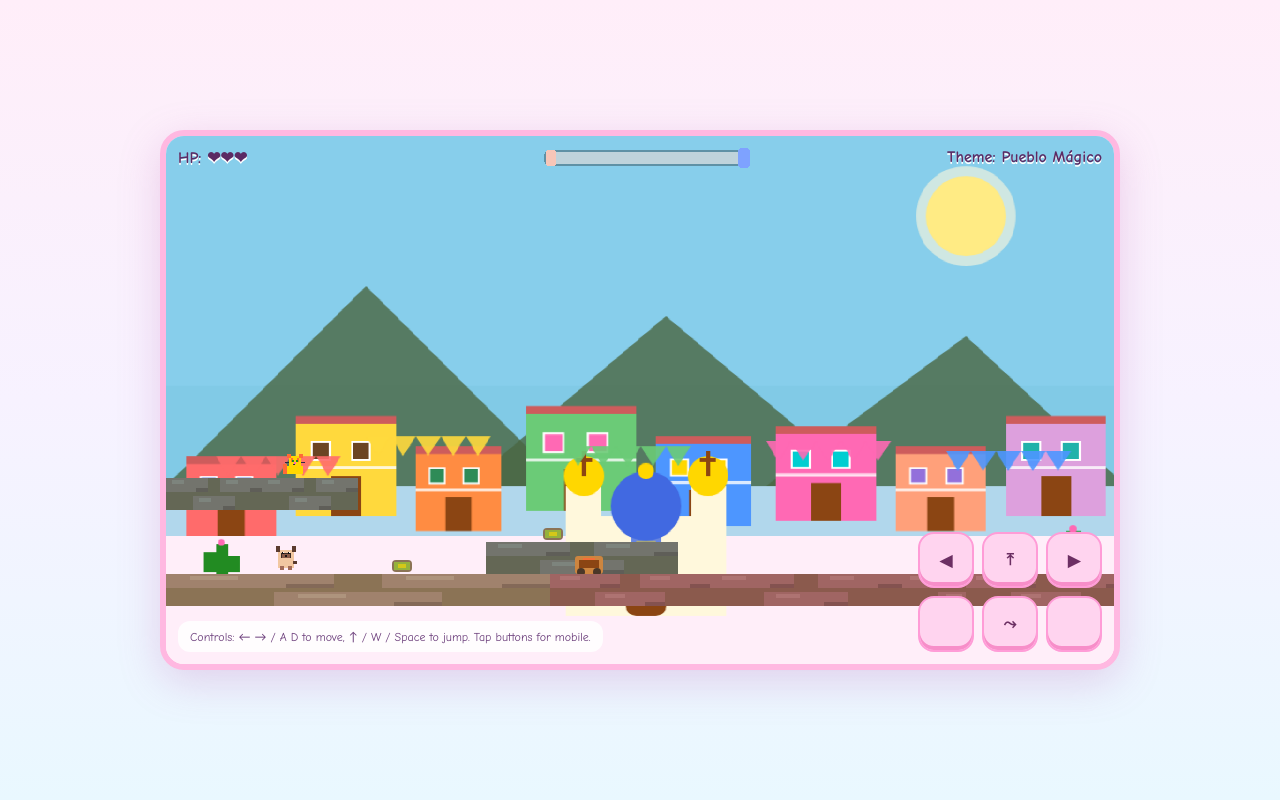
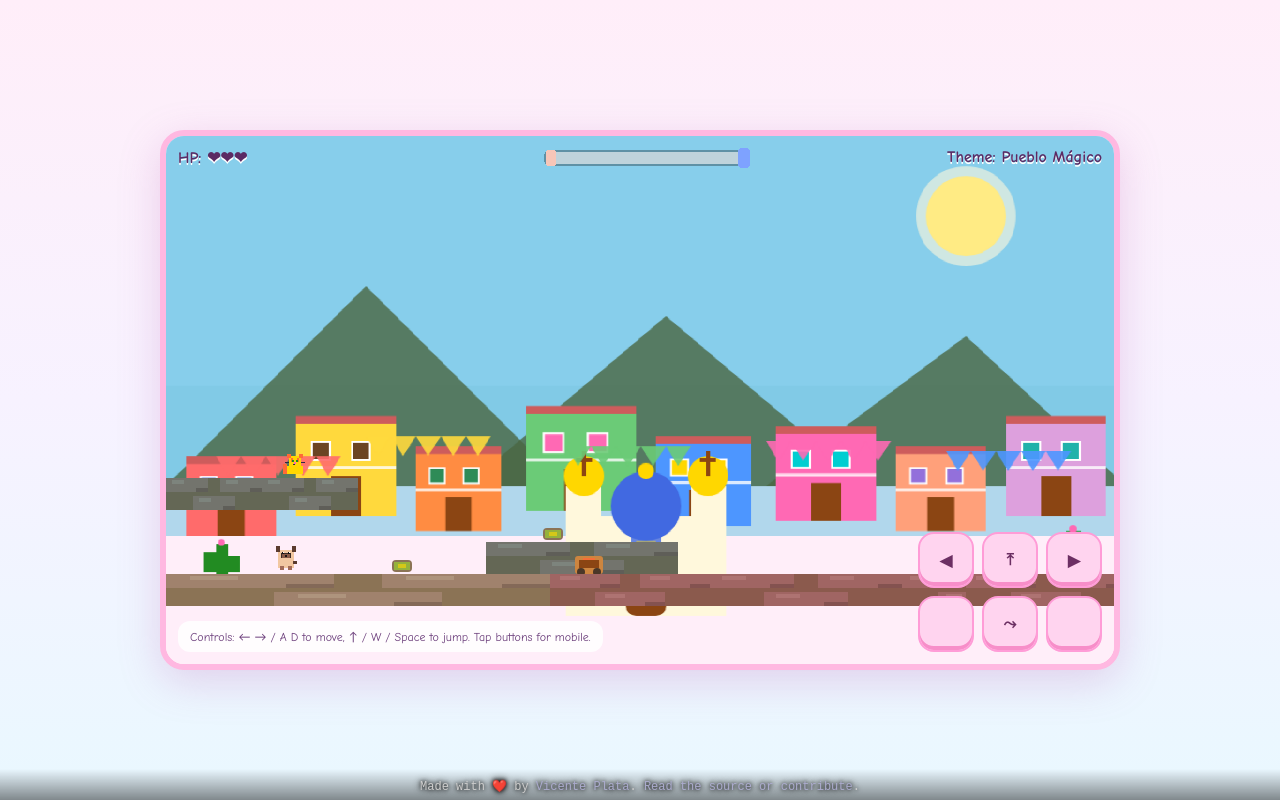
Before and after one commit to xnt/luna-adventures, a website built with Vite: page index.html in a window 1280 px wide. Built offline with nearby package versions, Linux system fonts and the light colour scheme; animation ran at ten frames a second.

Commit message:
add attribution

```diff
--- a/index.html
+++ b/index.html
@@ -22,10 +22,37 @@
         align-items: center;
         background: linear-gradient(180deg, #ffeef9 0%, #f7f2ff 50%, #e9f8ff 100%);
       }
+      #attribution {
+        position: fixed;
+        bottom: 0;
+        left: 0;
+        width: 100%;
+        text-align: center;
+        font-family: monospace;
+        font-size: 12px;
+        color: #ccc;
+        text-shadow: 0 0 4px #000, 0 0 8px #000;
+        background: linear-gradient(transparent, rgba(0, 0, 0, 0.45));
+        padding: 10px 0 6px;
+        pointer-events: auto;
+        z-index: 1000;
+      }
+      #attribution a {
+        color: #aac;
+        text-decoration: none;
+      }
+      #attribution a:hover {
+        color: #fff;
+        text-decoration: underline;
+      }
     </style>
   </head>
   <body>
     <div id="app"></div>
+    <footer id="attribution">
+      Made with ❤️ by <a href="https://twitter.com/xnt" target="_blank" rel="noopener">Vicente Plata</a>.
+      <a href="https://github.com/xnt/luna-adventures/" target="_blank" rel="noopener">Read the source or contribute</a>.
+    </footer>
     <script type="module" src="/src/main.ts"></script>
   </body>
 </html>
```
Also changed, not shown: 1 other file.
